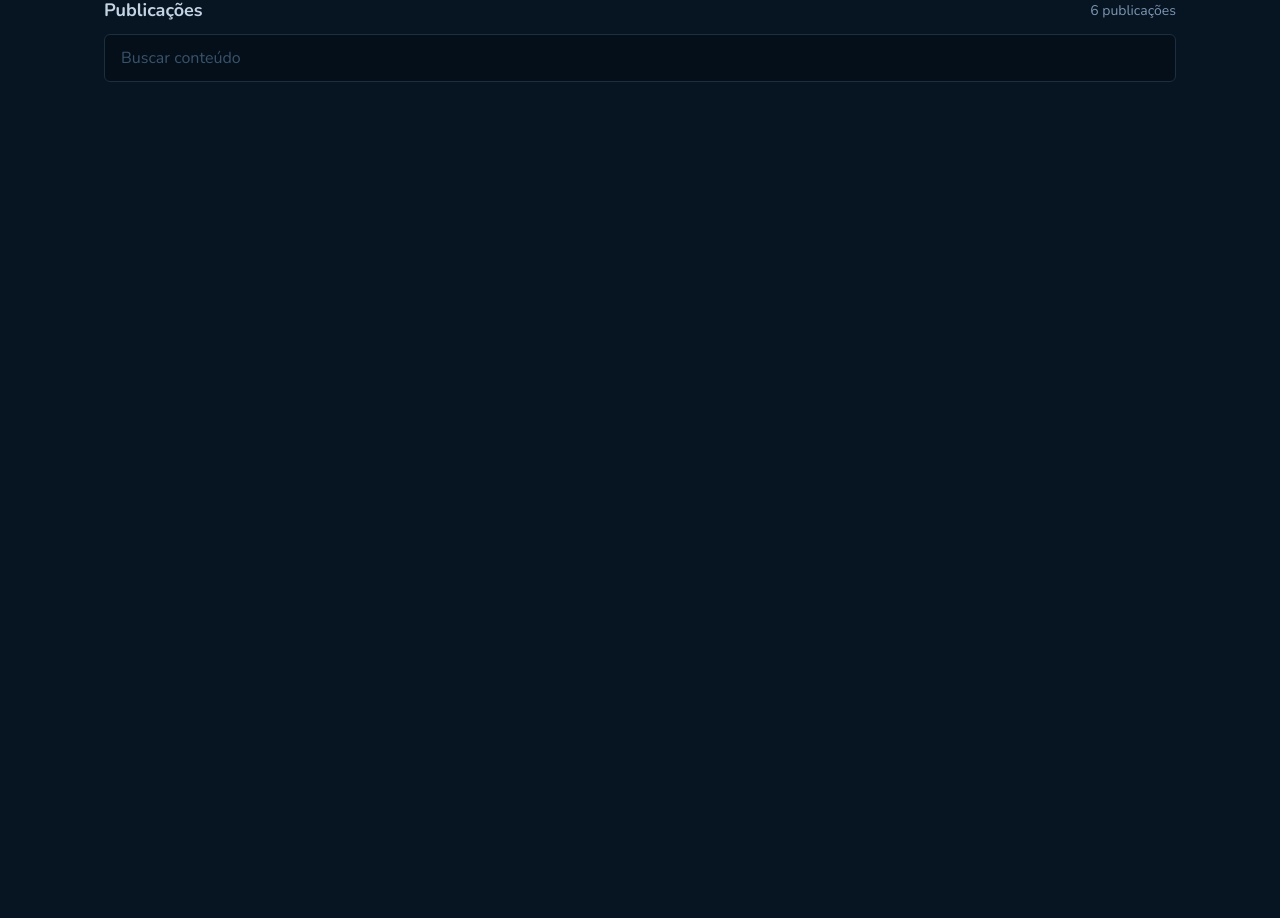
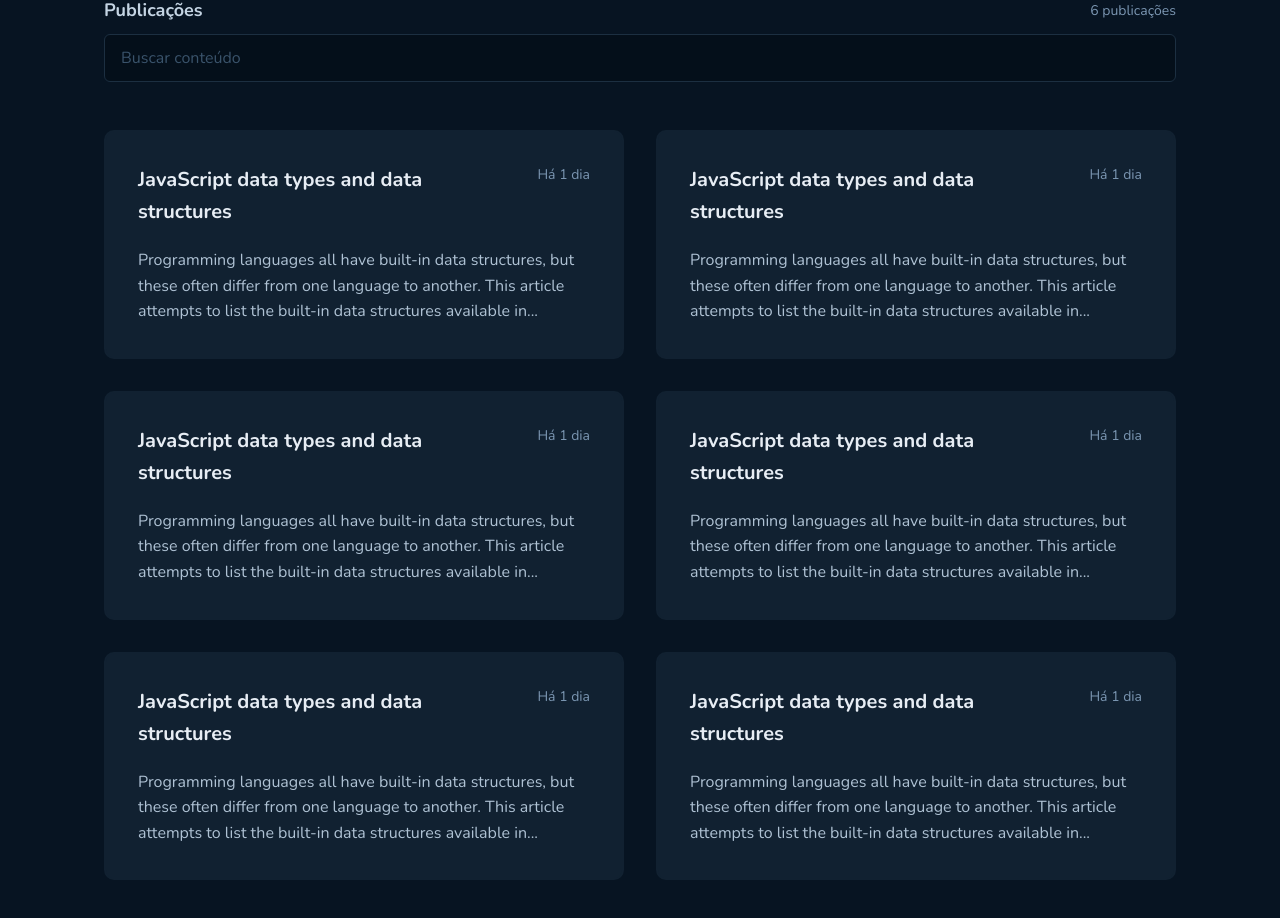
Before and after one commit to DuhBorba/github-blog, a React (Vite) app: page / in a window 1280 px wide. Shown: the part 500-1418 px from the top of the page. Before the commit the page ends 800 px from the top, so only its background shows below. Built offline with nearby package versions, Linux system fonts and the light colour scheme.

Commit message:
Create PostCard

```diff
--- /dev/null
+++ b/src/pages/Home/components/PostCard/index.tsx
@@ -0,0 +1,20 @@
+import React from 'react'
+import { PostCardBox } from './styled'
+
+export const PostCard = () => {
+  return (
+    <PostCardBox>
+      <div>
+        <h3>JavaScript data types and data structures</h3>
+        <span>Há 1 dia</span>
+      </div>
+
+      <p>
+        Programming languages all have built-in data structures,
+        but these often differ from one language to another. This
+        article attempts to list the built-in data structures
+        available in...
+      </p>
+    </PostCardBox>
+  )
+}
--- /dev/null
+++ b/src/pages/Home/components/PostCard/styled.ts
@@ -0,0 +1,43 @@
+import styled from 'styled-components'
+
+export const PostCardBox = styled.div`
+  border-radius: 10px;
+  background: ${props => props.theme['base-post']};
+  padding: 2rem;
+  border: 2px solid ${props => props.theme['base-post']};
+  cursor: pointer;
+
+  div{
+    display: flex;
+    align-items: flex-start;
+    justify-content: space-between;
+    gap: 1rem;
+
+    margin-bottom: 1.25rem;
+
+    h3{
+      color: ${props => props.theme['base-title']};
+      font-size: 1.25rem;
+      font-weight: 700;
+      line-height: 2rem;
+      width: 80%;
+    }
+    span{
+      color: ${props => props.theme['base-span']};
+      font-size: 0.875rem;
+      font-weight: 400;
+      line-height: 1.4rem;
+    }
+  }
+
+  p{
+    color: ${props => props.theme['base-text']};
+    font-size: 1rem;
+    font-weight: 400;
+    line-height: 1.6rem;
+  }
+
+  &:hover {
+    border: 2px solid ${props => props.theme['base-label']};
+  }
+`
--- a/src/pages/Home/components/SearchInput/styles.ts
+++ b/src/pages/Home/components/SearchInput/styles.ts
@@ -30,6 +30,8 @@ export const SearchInputStyled = styled.input`
   background: ${props => props.theme['base-input']};
   color: ${props => props.theme['base-text']};
 
+  margin-bottom: 3rem;
+
   &::placeholder {
     color: ${props => props.theme['base-label']};
   }
--- a/src/pages/Home/index.tsx
+++ b/src/pages/Home/index.tsx
@@ -2,7 +2,8 @@ import React from 'react'
 import { Header } from '../../components/Header'
 import { Profile } from './components/Profile'
 import { SearchInput } from './components/SearchInput'
-import { ContainerPosts } from './styles'
+import { ContainerPosts, GridPosts } from './styles'
+import { PostCard } from './components/PostCard'
 
 export const Home = () => {
   return (
@@ -13,6 +14,15 @@ export const Home = () => {
 
       <ContainerPosts>
         <SearchInput />
+
+        <GridPosts>
+          <PostCard />
+          <PostCard />
+          <PostCard />
+          <PostCard />
+          <PostCard />
+          <PostCard />
+        </GridPosts>
       </ContainerPosts>
     </>
   )
--- a/src/pages/Home/styles.ts
+++ b/src/pages/Home/styles.ts
@@ -3,6 +3,13 @@ import styled from 'styled-components'
 export const ContainerPosts = styled.div`
   width: 100%;
   max-width: 1120px;
-  margin: 0 auto;
+  margin: 0 auto 10rem;
   padding: 0 1.5rem;
 `
+
+export const GridPosts = styled.div`
+  display: grid;
+  align-items: stretch;
+  grid-template-columns: 1fr 1fr;
+  gap: 2rem;
+`
```
